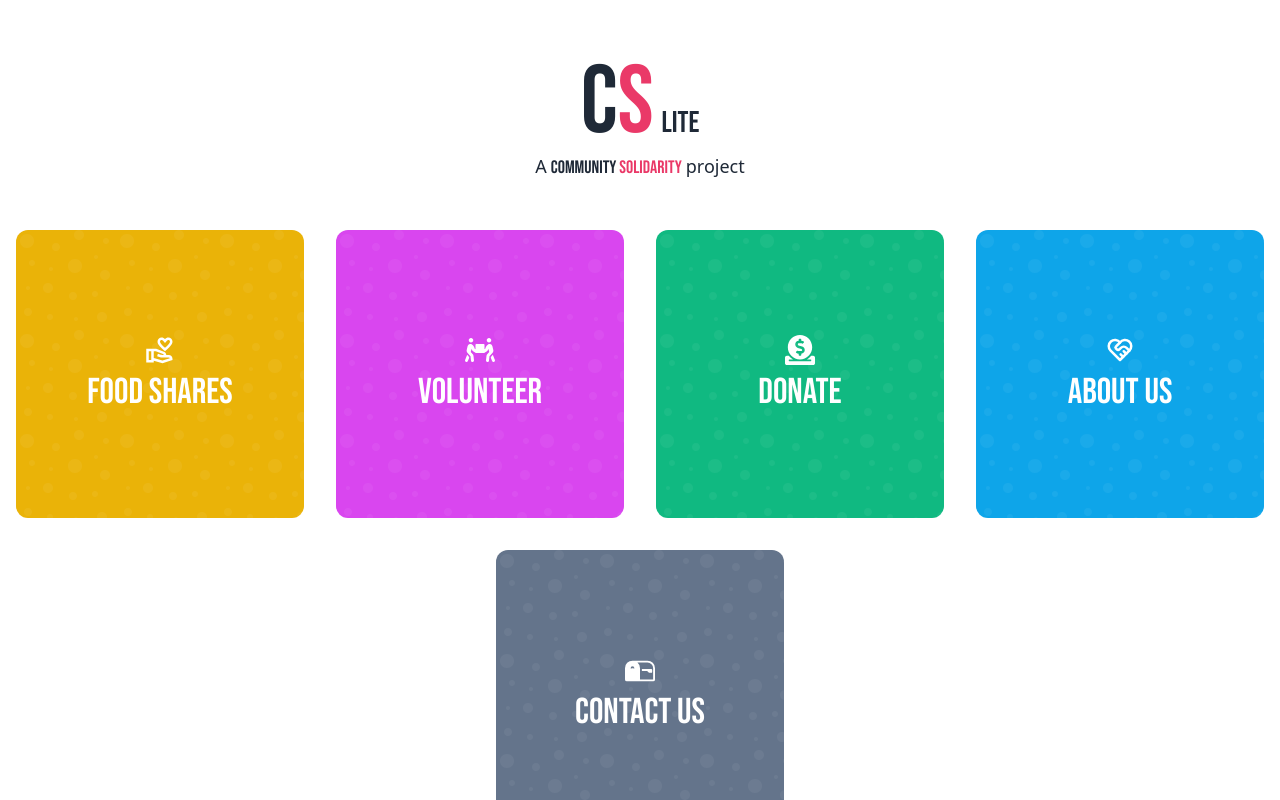
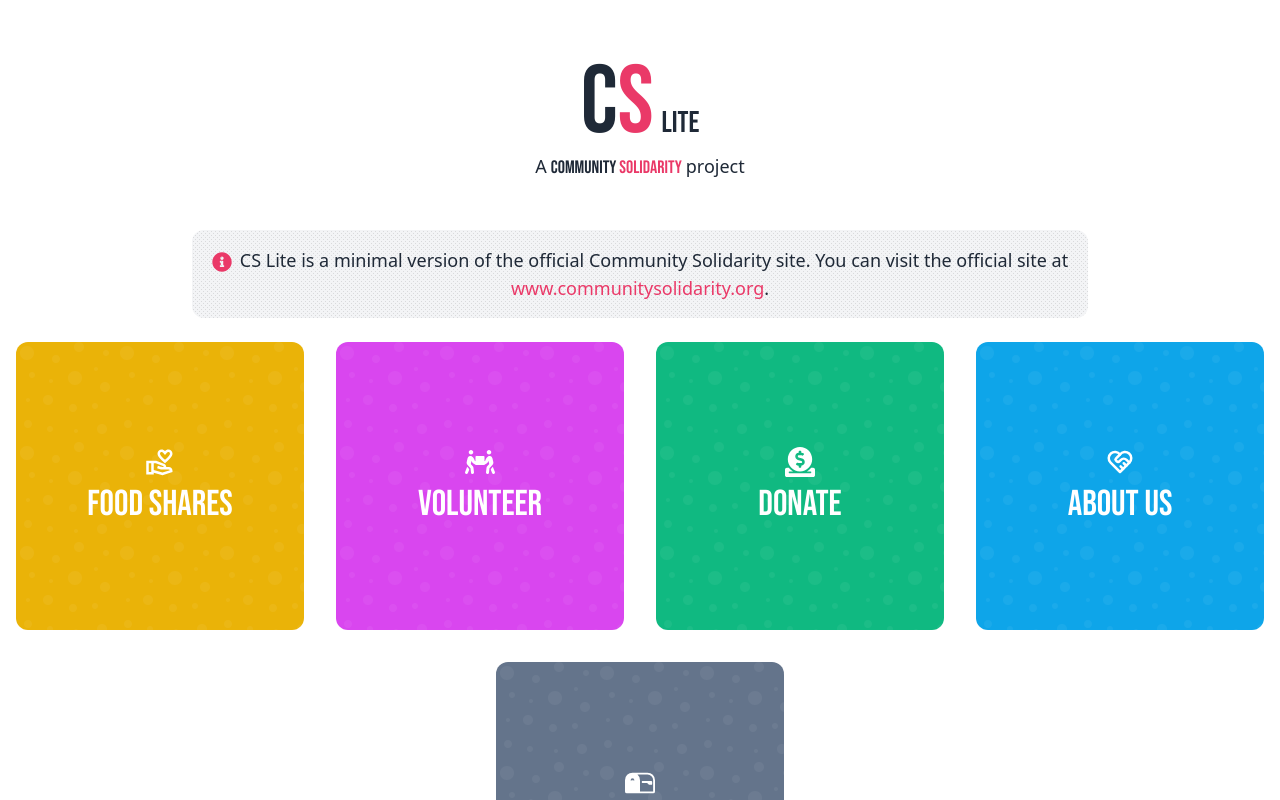
Before and after one commit to just214/cs-lite, a Next.js app: page / in a window 1280 px wide. Shown: the top 800 px of the page. Built offline with nearby package versions, Linux system fonts and the light colour scheme.

Commit message:
feat: added hoepage disclaimer and link to official site

```diff
--- a/src/pages/index.tsx
+++ b/src/pages/index.tsx
@@ -3,7 +3,7 @@ import { Footer } from "components/Footer";
 import Link from "next/link";
 import { TbHeartHandshake } from "react-icons/tb";
 import { MdOutlineVolunteerActivism } from "react-icons/md";
-import { FaPeopleCarry, FaDonate } from "react-icons/fa";
+import { FaPeopleCarry, FaDonate, FaInfoCircle } from "react-icons/fa";
 import { BsMailbox2 } from "react-icons/bs";
 
 const links = [
@@ -49,6 +49,25 @@ export default function IndexPage() {
           <span className="font-sans ml-1">project</span>
         </p>
       </div>
+      <section className="container mx-auto max-w-4xl">
+        <p className="p-4 rounded-xl texture surface-alt my-6 ">
+          <FaInfoCircle className="text-cs-pink inline mr-2 text-xl" />
+          <span>
+            CS Lite is a minimal version of the official Community Solidarity
+            site. You can visit the official site at
+          </span>
+          <a
+            href="https://www.communitysolidarity.org"
+            target="_blank"
+            rel="noopener noreferrer"
+            className="anchor"
+          >
+            {" "}
+            www.communitysolidarity.org
+          </a>
+          <span>.</span>
+        </p>
+      </section>
       <div className="flex items-center justify-center flex-wrap gap-8 container mx-auto">
         {links.map((link) => {
           const Icon = link.icon;
--- a/src/styles/globals.css
+++ b/src/styles/globals.css
@@ -43,7 +43,7 @@ p {
   }
 
   .anchor {
-    @apply text-blue-500 hover:underline focus:underline;
+    @apply text-cs-pink hover:underline focus:underline font-medium;
   }
 
   .border-color {
```
